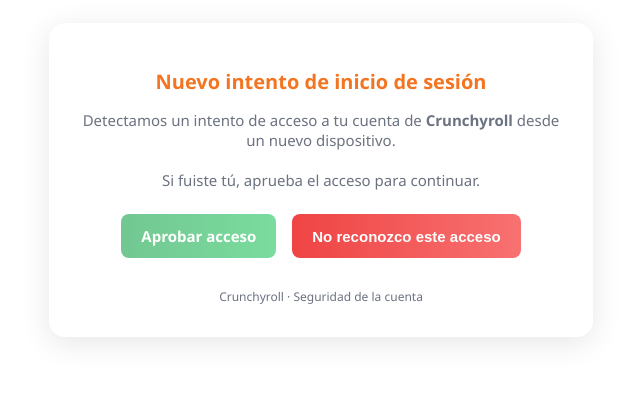
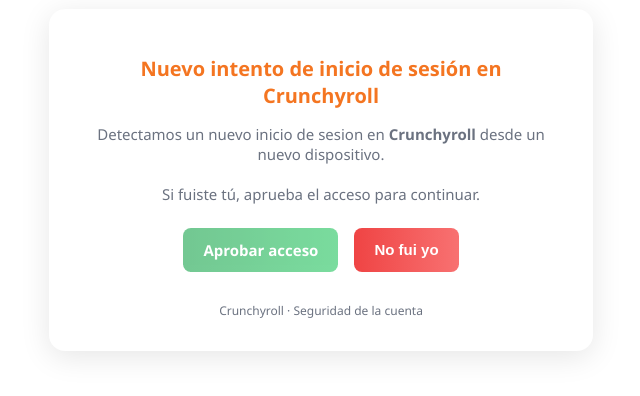
Before and after one commit to joselmm/aprobacion-cruchy-dispositivo, a plain HTML site: page index.html in a window 1280 px wide. Shown: the part 244-640 px from the top of the page, without its empty margins (319-959 px from the left). Drawn offline with Linux system fonts and the light colour scheme.

Commit message:
Update login attempt message for clarity

```diff
--- a/index.html
+++ b/index.html
@@ -104,9 +104,9 @@
 </head>
 <body>
   <div class="card">
-    <h1>Nuevo intento de inicio de sesión</h1>
+    <h1>Nuevo intento de inicio de sesión en Crunchyroll</h1>
     <p>
-      Detectamos un intento de acceso a tu cuenta de
+      Detectamos un nuevo inicio de sesion en
       <strong>Crunchyroll</strong> desde un nuevo dispositivo.<br><br>
       Si fuiste tú, aprueba el acceso para continuar.
     </p>
@@ -116,7 +116,7 @@
         Aprobar acceso
       </a>
       <button id="btnNo" class="btn btn-no">
-        No reconozco este acceso
+        No fui yo
       </button>
     </div>
 
```
